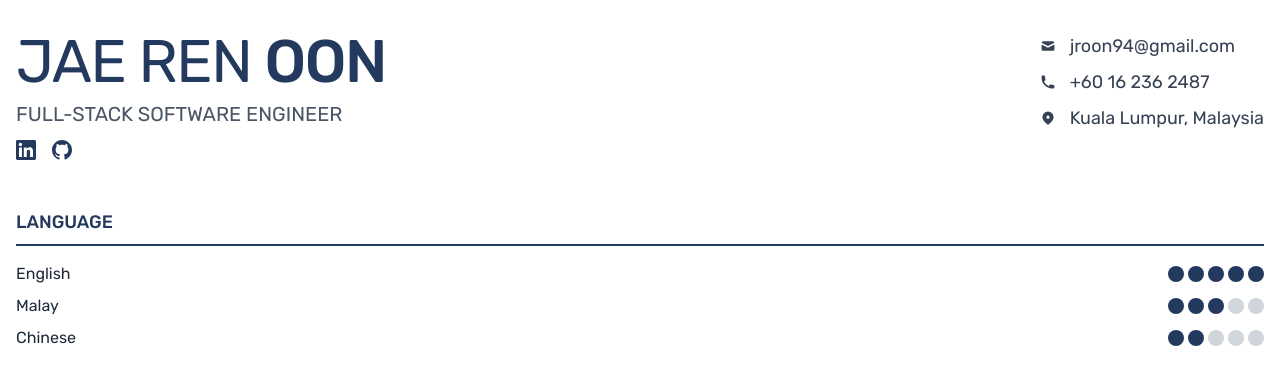
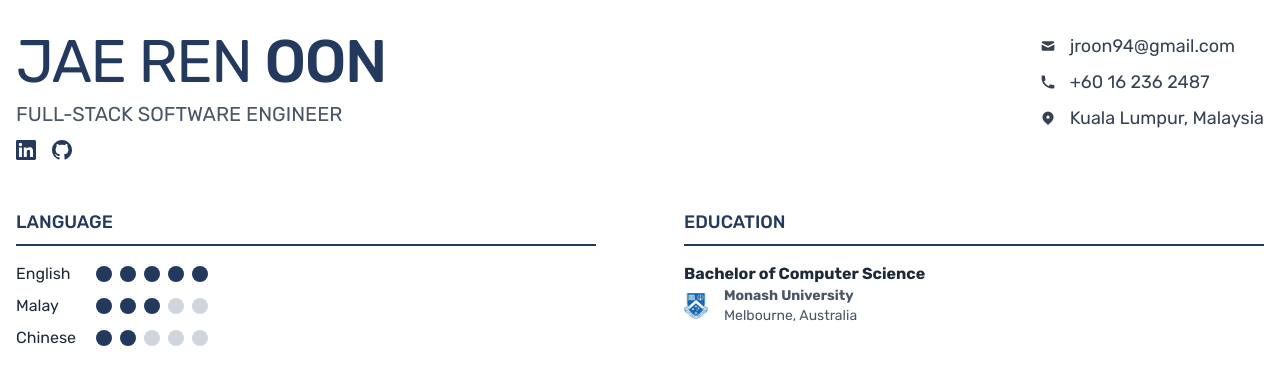
Before and after one commit to Jroon94/jaeren-resume, a Next.js app: page / in a window 1280 px wide. Shown: the top 384 px of the page. Built offline with nearby package versions, Linux system fonts and the light colour scheme.

Commit message:
Education section

```diff
--- a/src/app/page.tsx
+++ b/src/app/page.tsx
@@ -1,73 +1,23 @@
 'use client';
 
 import { useRef } from 'react';
-import EmailIcon from '../svgs/EmailIcon';
-import PhoneIcon from '../svgs/PhoneIcon';
-import LocationIcon from '../svgs/LocationIcon';
-import LinkedInIcon from '../svgs/LinkedInIcon';
-import GitHubIcon from '../svgs/GitHubIcon';
-import { personalData } from '../data/personal';
+import Header from '../components/Header';
 
 export default function Home() {
   const componentRef = useRef<HTMLDivElement>(null);
 
   return (
     <div className="w-full px-4 mt-8" ref={componentRef}>
-      <div className="flex justify-between w-full">
-        <div>
-          <h1 className="text-6xl text-core-blue tracking-tight">
-            {personalData.firstName}{' '}
-            <span className="font-medium">{personalData.lastName}</span>
-          </h1>
-          <p className="text-xl text-gray-600 mt-2">{personalData.jobTitle}</p>
-          <div className="flex space-x-4 mt-3">
-            <a
-              href={personalData.linkedin}
-              target="_blank"
-              rel="noopener noreferrer"
-              className="text-core-blue hover:text-gray-600 transition-colors"
-              title="LinkedIn Profile">
-              <LinkedInIcon />
-            </a>
-            <a
-              href={personalData.github}
-              target="_blank"
-              rel="noopener noreferrer"
-              className="text-core-blue hover:text-gray-600 transition-colors"
-              title="GitHub Profile">
-              <GitHubIcon />
-            </a>
-          </div>
-        </div>
-        <div className="text-lg text-gray-700 space-y-2">
-          <div className="flex items-center space-x-3">
-            <div className="w-5 h-5 flex items-center justify-center">
-              <EmailIcon />
-            </div>
-            <span>{personalData.email}</span>
-          </div>
-          <div className="flex items-center space-x-3">
-            <div className="w-5 h-5 flex items-center justify-center">
-              <PhoneIcon />
-            </div>
-            <span>{personalData.phone}</span>
-          </div>
-          <div className="flex items-center space-x-3">
-            <div className="w-5 h-5 flex items-center justify-center">
-              <LocationIcon />
-            </div>
-            <span>{personalData.location}</span>
-          </div>
-        </div>
-      </div>
+      <Header />
 
-      <div className="mt-12">
+      <div className="flex mt-12 space-x-22">
+        <div className="flex-1">
           <h2 className="text-lg font-medium text-core-blue mb-2">LANGUAGE</h2>
           <div className="border-b-2 border-core-blue mb-4"></div>
           <div className="space-y-2">
-          <div className="flex items-center justify-between">
-            <span className="text-gray-800">English</span>
-            <div className="flex space-x-1">
+            <div className="flex items-center">
+              <span className="text-gray-800 w-20">English</span>
+              <div className="flex space-x-2">
                 <div className="w-4 h-4 rounded-full bg-core-blue"></div>
                 <div className="w-4 h-4 rounded-full bg-core-blue"></div>
                 <div className="w-4 h-4 rounded-full bg-core-blue"></div>
@@ -75,9 +25,9 @@ export default function Home() {
                 <div className="w-4 h-4 rounded-full bg-core-blue"></div>
               </div>
             </div>
-          <div className="flex items-center justify-between">
-            <span className="text-gray-800">Malay</span>
-            <div className="flex space-x-1">
+            <div className="flex items-center">
+              <span className="text-gray-800 w-20">Malay</span>
+              <div className="flex space-x-2">
                 <div className="w-4 h-4 rounded-full bg-core-blue"></div>
                 <div className="w-4 h-4 rounded-full bg-core-blue"></div>
                 <div className="w-4 h-4 rounded-full bg-core-blue"></div>
@@ -85,9 +35,9 @@ export default function Home() {
                 <div className="w-4 h-4 rounded-full bg-gray-300"></div>
               </div>
             </div>
-          <div className="flex items-center justify-between">
-            <span className="text-gray-800">Chinese</span>
-            <div className="flex space-x-1">
+            <div className="flex items-center">
+              <span className="text-gray-800 w-20">Chinese</span>
+              <div className="flex space-x-2">
                 <div className="w-4 h-4 rounded-full bg-core-blue"></div>
                 <div className="w-4 h-4 rounded-full bg-core-blue"></div>
                 <div className="w-4 h-4 rounded-full bg-gray-300"></div>
@@ -97,6 +47,26 @@ export default function Home() {
             </div>
           </div>
         </div>
+
+        <div className="flex-1">
+          <h2 className="text-lg font-medium text-core-blue mb-2">EDUCATION</h2>
+          <div className="border-b-2 border-core-blue mb-4"></div>
+          <div>
+            <div className="text-gray-800 font-bold">Bachelor of Computer Science</div>
+            <div className="flex items-center space-x-4">
+              <img
+                src="/monash-coat-of-arms.png"
+                alt="Monash University Coat of Arms"
+                className="w-6 h-7 object-contain"
+              />
+              <div>
+                <div className="text-sm text-gray-600 font-bold">Monash University</div>
+                <div className="text-sm text-gray-600">Melbourne, Australia</div>
+              </div>
+            </div>
+          </div>
+        </div>
+      </div>
     </div>
   );
 }
--- /dev/null
+++ b/src/components/Header.tsx
@@ -0,0 +1,60 @@
+'use client';
+
+import EmailIcon from '../svgs/EmailIcon';
+import PhoneIcon from '../svgs/PhoneIcon';
+import LocationIcon from '../svgs/LocationIcon';
+import LinkedInIcon from '../svgs/LinkedInIcon';
+import GitHubIcon from '../svgs/GitHubIcon';
+import { personalData } from '../data/personal';
+
+export default function Header() {
+  return (
+    <div className="flex justify-between w-full">
+      <div>
+        <h1 className="text-6xl text-core-blue tracking-tight">
+          {personalData.firstName}{' '}
+          <span className="font-medium">{personalData.lastName}</span>
+        </h1>
+        <p className="text-xl text-gray-600 mt-2">{personalData.jobTitle}</p>
+        <div className="flex space-x-4 mt-3">
+          <a
+            href={personalData.linkedin}
+            target="_blank"
+            rel="noopener noreferrer"
+            className="text-core-blue hover:text-gray-600 transition-colors"
+            title="LinkedIn Profile">
+            <LinkedInIcon />
+          </a>
+          <a
+            href={personalData.github}
+            target="_blank"
+            rel="noopener noreferrer"
+            className="text-core-blue hover:text-gray-600 transition-colors"
+            title="GitHub Profile">
+            <GitHubIcon />
+          </a>
+        </div>
+      </div>
+      <div className="text-lg text-gray-700 space-y-2">
+        <div className="flex items-center space-x-3">
+          <div className="w-5 h-5 flex items-center justify-center">
+            <EmailIcon />
+          </div>
+          <span>{personalData.email}</span>
+        </div>
+        <div className="flex items-center space-x-3">
+          <div className="w-5 h-5 flex items-center justify-center">
+            <PhoneIcon />
+          </div>
+          <span>{personalData.phone}</span>
+        </div>
+        <div className="flex items-center space-x-3">
+          <div className="w-5 h-5 flex items-center justify-center">
+            <LocationIcon />
+          </div>
+          <span>{personalData.location}</span>
+        </div>
+      </div>
+    </div>
+  );
+}
```
Also changed, not shown: public/monash-coat-of-arms.png (added). Lines whose indentation alone changed are shown as unchanged.
